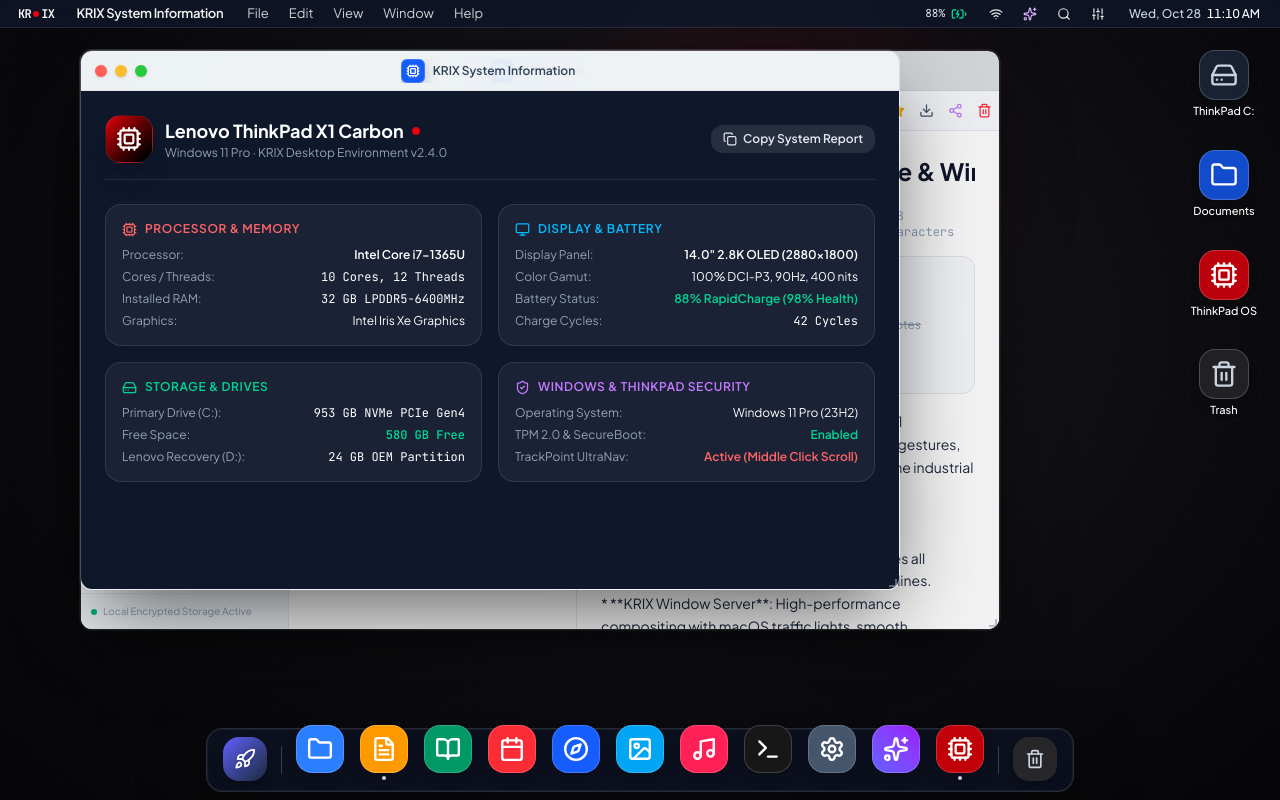
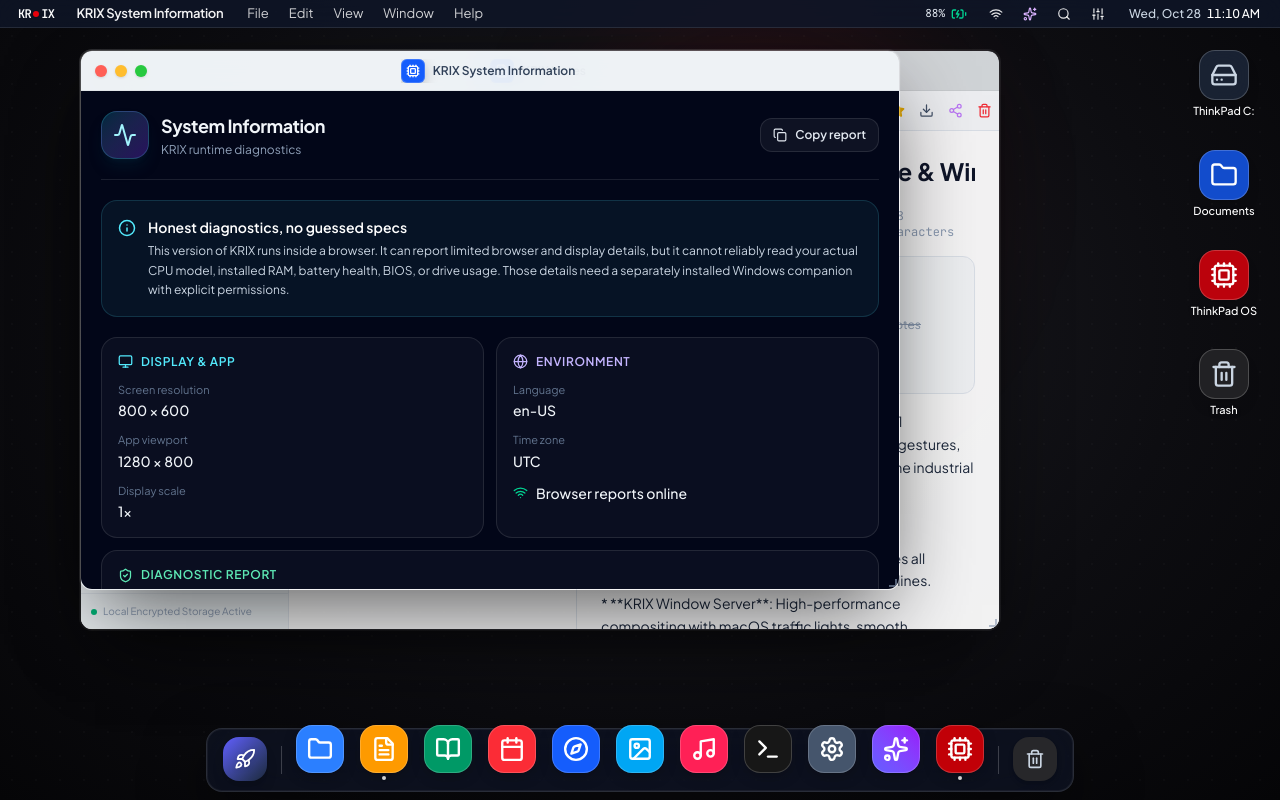
Before and after one commit to krishivagarwal5395-create/krix-os, a React (Vite) app: page / in a window 1280 px wide. Built offline with nearby package versions, Linux system fonts and the light colour scheme; no server answers.

Commit message:
Replace fabricated hardware specs with honest browser diagnostics

```diff
--- a/src/components/apps/SystemInfoApp.tsx
+++ b/src/components/apps/SystemInfoApp.tsx
@@ -1,169 +1,153 @@
-import React, { useState, useEffect } from 'react';
-import { Cpu, HardDrive, BatteryCharging, Monitor, ShieldCheck, Copy, Check } from 'lucide-react';
+import React, { useEffect, useState } from 'react';
+import { Activity, Copy, Check, Monitor, Globe, ShieldCheck, Info, Wifi, WifiOff } from 'lucide-react';
+
+interface RuntimeReport {
+  appName: string;
+  appVersion: string;
+  environment: string;
+  browser: string;
+  language: string;
+  timezone: string;
+  screen: string;
+  viewport: string;
+  pixelRatio: number;
+  online: boolean;
+}
 
 export const SystemInfoApp: React.FC = () => {
   const [copied, setCopied] = useState(false);
-  const [sysInfo, setSysInfo] = useState<any>(null);
+  const [report, setReport] = useState<RuntimeReport | null>(null);
+  const [copyError, setCopyError] = useState('');
 
   useEffect(() => {
-    fetch('/api/system-info')
-      .then((res) => res.json())
-      .then((data) => setSysInfo(data))
-      .catch(() => {
-        // Fallback info if server offline
-        setSysInfo({
-          device: {
-            manufacturer: 'Lenovo',
-            productName: 'ThinkPad X1 Carbon Gen 11',
-            modelNumber: '21HMCTO1WW',
-            trackPoint: 'Enabled (UltraNav Dual-Pointing Device)',
-          },
-          os: {
-            name: 'Windows 11 Pro 64-bit',
-            version: '23H2 (Build 22631.3880)',
-            krixVersion: '2.4.0-macOS-Evolution',
-          },
-          hardware: {
-            cpu: '13th Gen Intel(R) Core(TM) i7-1365U (10 cores, up to 5.20 GHz)',
-            memory: '32.0 GB LPDDR5-6400MHz',
-            display: '14.0" 2.8K (2880 x 1800) OLED 90Hz DCI-P3 100%',
-            gpu: 'Intel(R) Iris(R) Xe Graphics',
-          },
-        });
+    const updateReport = () => {
+      setReport({
+        appName: 'KRIX Desktop',
+        appVersion: 'Web build',
+        environment: 'Browser sandbox',
+        browser: navigator.userAgent,
+        language: navigator.language || 'Unknown',
+        timezone: Intl.DateTimeFormat().resolvedOptions().timeZone || 'Unknown',
+        screen: `${window.screen.width} × ${window.screen.height}`,
+        viewport: `${window.innerWidth} × ${window.innerHeight}`,
+        pixelRatio: window.devicePixelRatio || 1,
+        online: navigator.onLine,
       });
+    };
+
+    updateReport();
+    window.addEventListener('resize', updateReport);
+    window.addEventListener('online', updateReport);
+    window.addEventListener('offline', updateReport);
+    return () => {
+      window.removeEventListener('resize', updateReport);
+      window.removeEventListener('online', updateReport);
+      window.removeEventListener('offline', updateReport);
+    };
   }, []);
 
-  const copyReport = () => {
-    if (!sysInfo) return;
-    navigator.clipboard.writeText(JSON.stringify(sysInfo, null, 2));
-    setCopied(true);
-    setTimeout(() => setCopied(false), 2000);
+  const copyReport = async () => {
+    if (!report) return;
+    setCopyError('');
+    try {
+      await navigator.clipboard.writeText(JSON.stringify(report, null, 2));
+      setCopied(true);
+      window.setTimeout(() => setCopied(false), 1800);
+    } catch {
+      setCopyError('Clipboard access was blocked by the browser. You can still read the details below.');
+    }
   };
 
+  const rows = report ? [
+    { label: 'Application', value: report.appName },
+    { label: 'Runtime', value: report.environment },
+    { label: 'Browser user agent', value: report.browser },
+    { label: 'Language', value: report.language },
+    { label: 'Time zone', value: report.timezone },
+    { label: 'Screen resolution', value: report.screen },
+    { label: 'App viewport', value: report.viewport },
+    { label: 'Display scale', value: `${report.pixelRatio}×` },
+    { label: 'Network status', value: report.online ? 'Browser reports online' : 'Browser reports offline' },
+  ] : [];
+
   return (
-    <div className="flex flex-col h-full w-full bg-slate-900 text-slate-100 p-6 overflow-y-auto font-sans select-none">
-      {/* Top Banner */}
-      <div className="flex items-center justify-between pb-4 border-b border-white/10">
+    <div className="flex flex-col h-full w-full overflow-y-auto bg-slate-950 p-5 text-slate-100 font-sans">
+      <header className="flex flex-wrap items-center justify-between gap-3 border-b border-white/10 pb-5">
         <div className="flex items-center gap-3">
-          <div className="w-12 h-12 rounded-2xl bg-gradient-to-br from-red-600 to-black p-2.5 flex items-center justify-center text-white shadow-xl border border-white/10">
-            <Cpu size={26} />
+          <div className="flex h-12 w-12 items-center justify-center rounded-2xl border border-cyan-300/20 bg-gradient-to-br from-cyan-500/20 to-violet-600/30 text-cyan-200 shadow-lg shadow-cyan-950/30">
+            <Activity size={24} />
           </div>
           <div>
-            <h2 className="text-lg font-bold text-white flex items-center gap-2">
-              <span>Lenovo ThinkPad X1 Carbon</span>
-              <span className="w-2 h-2 rounded-full bg-red-600 inline-block shadow-sm" />
-            </h2>
-            <p className="text-xs text-slate-400">Windows 11 Pro · KRIX Desktop Environment v2.4.0</p>
+            <h2 className="text-lg font-bold tracking-tight">System Information</h2>
+            <p className="mt-0.5 text-xs text-slate-400">KRIX runtime diagnostics</p>
           </div>
         </div>
-
         <button
           onClick={copyReport}
-          className="flex items-center gap-1.5 px-3 py-1.5 rounded-xl bg-white/10 hover:bg-white/15 text-xs font-semibold text-slate-200 transition-colors"
+          disabled={!report}
+          className="flex items-center gap-2 rounded-xl border border-white/10 bg-white/5 px-3 py-2 text-xs font-semibold text-slate-200 transition hover:bg-white/10 disabled:opacity-40"
         >
           {copied ? <Check size={14} className="text-emerald-400" /> : <Copy size={14} />}
-          <span>{copied ? 'Copied' : 'Copy System Report'}</span>
+          {copied ? 'Copied report' : 'Copy report'}
         </button>
+      </header>
+
+      <div className="mt-5 flex gap-3 rounded-2xl border border-cyan-300/15 bg-cyan-300/[0.06] p-4">
+        <Info size={18} className="mt-0.5 shrink-0 text-cyan-300" />
+        <div>
+          <h3 className="text-sm font-semibold text-white">Honest diagnostics, no guessed specs</h3>
+          <p className="mt-1 text-xs leading-relaxed text-slate-300">
+            This version of KRIX runs inside a browser. It can report limited browser and display details, but it cannot reliably read your actual CPU model, installed RAM, battery health, BIOS, or drive usage. Those details need a separately installed Windows companion with explicit permissions.
+          </p>
+        </div>
       </div>
 
-      {/* Grid of Diagnostic Specs */}
-      <div className="grid grid-cols-1 md:grid-cols-2 gap-4 mt-6">
-        {/* Hardware & CPU */}
-        <div className="p-4 rounded-2xl bg-white/5 border border-white/10 space-y-2.5">
-          <div className="flex items-center gap-2 text-xs font-semibold text-red-400 uppercase tracking-wider">
-            <Cpu size={15} />
-            <span>Processor & Memory</span>
+      <div className="mt-5 grid grid-cols-1 gap-3 sm:grid-cols-2">
+        <section className="rounded-2xl border border-white/10 bg-white/[0.035] p-4">
+          <div className="mb-3 flex items-center gap-2 text-xs font-semibold uppercase tracking-wider text-cyan-300">
+            <Monitor size={15} /> Display & app
           </div>
-          <div className="space-y-1.5 text-xs text-slate-300">
-            <div className="flex justify-between">
-              <span className="text-slate-400">Processor:</span>
-              <span className="font-semibold text-white text-right">Intel Core i7-1365U</span>
+          {report ? (
+            <div className="space-y-3">
+              <div><p className="text-[11px] text-slate-500">Screen resolution</p><p className="mt-0.5 text-sm font-medium">{report.screen}</p></div>
+              <div><p className="text-[11px] text-slate-500">App viewport</p><p className="mt-0.5 text-sm font-medium">{report.viewport}</p></div>
+              <div><p className="text-[11px] text-slate-500">Display scale</p><p className="mt-0.5 text-sm font-medium">{report.pixelRatio}×</p></div>
             </div>
-            <div className="flex justify-between">
-              <span className="text-slate-400">Cores / Threads:</span>
-              <span className="font-mono text-white">10 Cores, 12 Threads</span>
+          ) : <p className="text-xs text-slate-400">Reading browser details…</p>}
+        </section>
+
+        <section className="rounded-2xl border border-white/10 bg-white/[0.035] p-4">
+          <div className="mb-3 flex items-center gap-2 text-xs font-semibold uppercase tracking-wider text-violet-300">
+            <Globe size={15} /> Environment
+          </div>
+          {report ? (
+            <div className="space-y-3">
+              <div><p className="text-[11px] text-slate-500">Language</p><p className="mt-0.5 text-sm font-medium">{report.language}</p></div>
+              <div><p className="text-[11px] text-slate-500">Time zone</p><p className="mt-0.5 break-words text-sm font-medium">{report.timezone}</p></div>
+              <div className="flex items-center gap-2">
+                {report.online ? <Wifi size={15} className="text-emerald-400" /> : <WifiOff size={15} className="text-amber-400" />}
+                <span className="text-sm font-medium">{report.online ? 'Browser reports online' : 'Browser reports offline'}</span>
+              </div>
             </div>
-            <div className="flex justify-between">
-              <span className="text-slate-400">Installed RAM:</span>
-              <span className="font-mono text-white">32 GB LPDDR5-6400MHz</span>
+          ) : <p className="text-xs text-slate-400">Reading browser details…</p>}
+        </section>
+      </div>
+
+      <section className="mt-3 rounded-2xl border border-white/10 bg-white/[0.035] p-4">
+        <div className="mb-3 flex items-center gap-2 text-xs font-semibold uppercase tracking-wider text-emerald-300">
+          <ShieldCheck size={15} /> Diagnostic report
+        </div>
+        <div className="divide-y divide-white/[0.06]">
+          {rows.map((row) => (
+            <div key={row.label} className="grid grid-cols-1 gap-1 py-2.5 sm:grid-cols-[150px_1fr] sm:gap-4">
+              <span className="text-xs text-slate-500">{row.label}</span>
+              <span className="break-words text-xs leading-relaxed text-slate-200">{row.value}</span>
             </div>
-            <div className="flex justify-between">
-              <span className="text-slate-400">Graphics:</span>
-              <span className="text-white">Intel Iris Xe Graphics</span>
-            </div>
-          </div>
+          ))}
         </div>
-
-        {/* Display & Battery */}
-        <div className="p-4 rounded-2xl bg-white/5 border border-white/10 space-y-2.5">
-          <div className="flex items-center gap-2 text-xs font-semibold text-sky-400 uppercase tracking-wider">
-            <Monitor size={15} />
-            <span>Display & Battery</span>
-          </div>
-          <div className="space-y-1.5 text-xs text-slate-300">
-            <div className="flex justify-between">
-              <span className="text-slate-400">Display Panel:</span>
-              <span className="font-semibold text-white">14.0" 2.8K OLED (2880x1800)</span>
-            </div>
-            <div className="flex justify-between">
-              <span className="text-slate-400">Color Gamut:</span>
-              <span className="text-white">100% DCI-P3, 90Hz, 400 nits</span>
-            </div>
-            <div className="flex justify-between">
-              <span className="text-slate-400">Battery Status:</span>
-              <span className="text-emerald-400 font-semibold">88% RapidCharge (98% Health)</span>
-            </div>
-            <div className="flex justify-between">
-              <span className="text-slate-400">Charge Cycles:</span>
-              <span className="font-mono text-white">42 Cycles</span>
-            </div>
-          </div>
-        </div>
-
-        {/* Storage */}
-        <div className="p-4 rounded-2xl bg-white/5 border border-white/10 space-y-2.5">
-          <div className="flex items-center gap-2 text-xs font-semibold text-emerald-400 uppercase tracking-wider">
-            <HardDrive size={15} />
-            <span>Storage & Drives</span>
-          </div>
-          <div className="space-y-1.5 text-xs text-slate-300">
-            <div className="flex justify-between">
-              <span className="text-slate-400">Primary Drive (C:):</span>
-              <span className="font-mono text-white">953 GB NVMe PCIe Gen4</span>
-            </div>
-            <div className="flex justify-between">
-              <span className="text-slate-400">Free Space:</span>
-              <span className="font-mono text-emerald-400 font-bold">580 GB Free</span>
-            </div>
-            <div className="flex justify-between">
-              <span className="text-slate-400">Lenovo Recovery (D:):</span>
-              <span className="font-mono text-white">24 GB OEM Partition</span>
-            </div>
-          </div>
-        </div>
-
-        {/* Software & Security */}
-        <div className="p-4 rounded-2xl bg-white/5 border border-white/10 space-y-2.5">
-          <div className="flex items-center gap-2 text-xs font-semibold text-purple-400 uppercase tracking-wider">
-            <ShieldCheck size={15} />
-            <span>Windows & ThinkPad Security</span>
-          </div>
-          <div className="space-y-1.5 text-xs text-slate-300">
-            <div className="flex justify-between">
-              <span className="text-slate-400">Operating System:</span>
-              <span className="text-white">Windows 11 Pro (23H2)</span>
-            </div>
-            <div className="flex justify-between">
-              <span className="text-slate-400">TPM 2.0 & SecureBoot:</span>
-              <span className="text-emerald-400 font-semibold">Enabled</span>
-            </div>
-            <div className="flex justify-between">
-              <span className="text-slate-400">TrackPoint UltraNav:</span>
-              <span className="text-red-400 font-semibold">Active (Middle Click Scroll)</span>
-            </div>
-          </div>
-        </div>
-      </div>
+        {copyError && <p role="status" className="mt-3 text-xs text-amber-300">{copyError}</p>}
+      </section>
+      <p className="mt-4 text-center text-[11px] text-slate-500">KRIX is a desktop-style web application today; native Windows diagnostics can be added in a future companion app.</p>
     </div>
   );
 };
```
